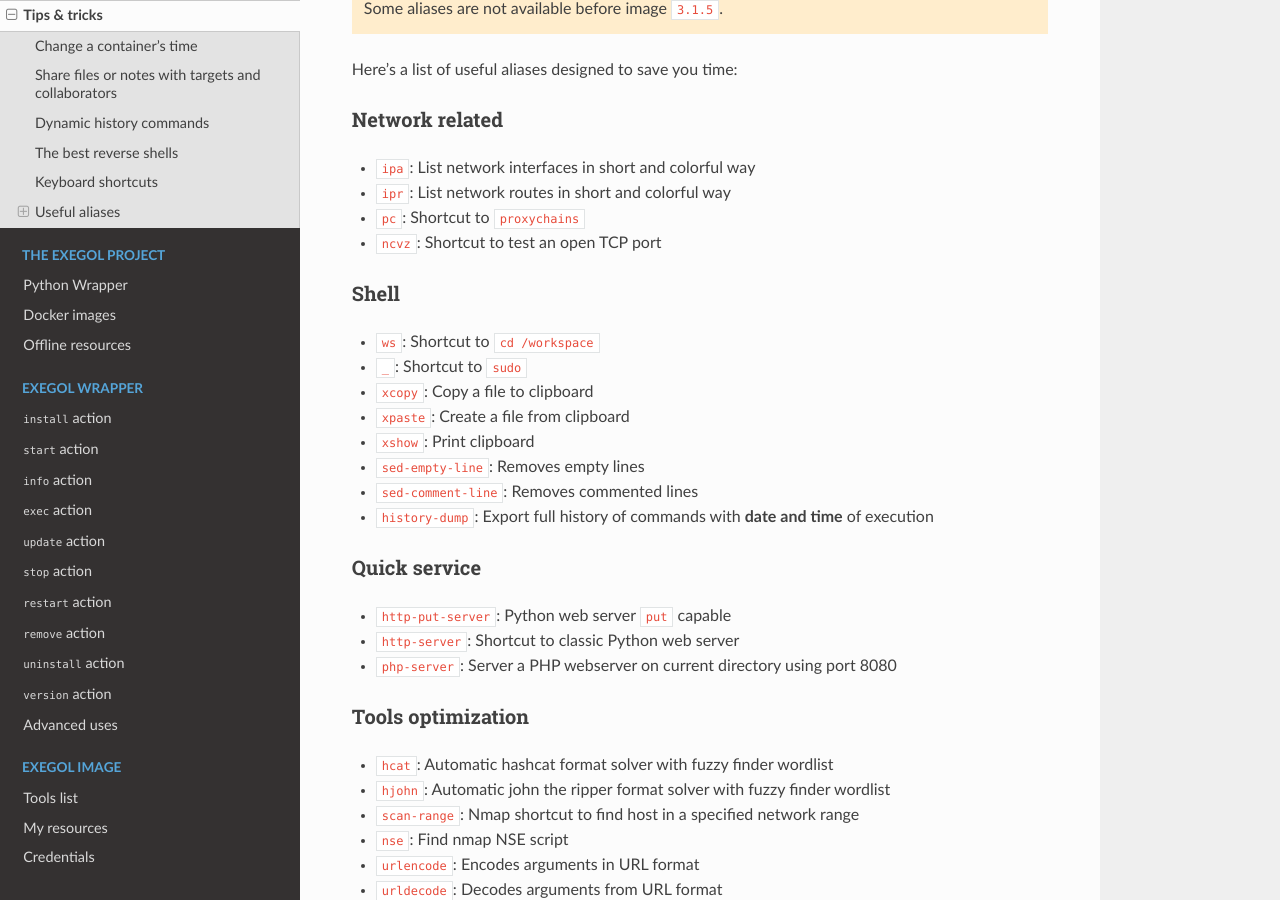
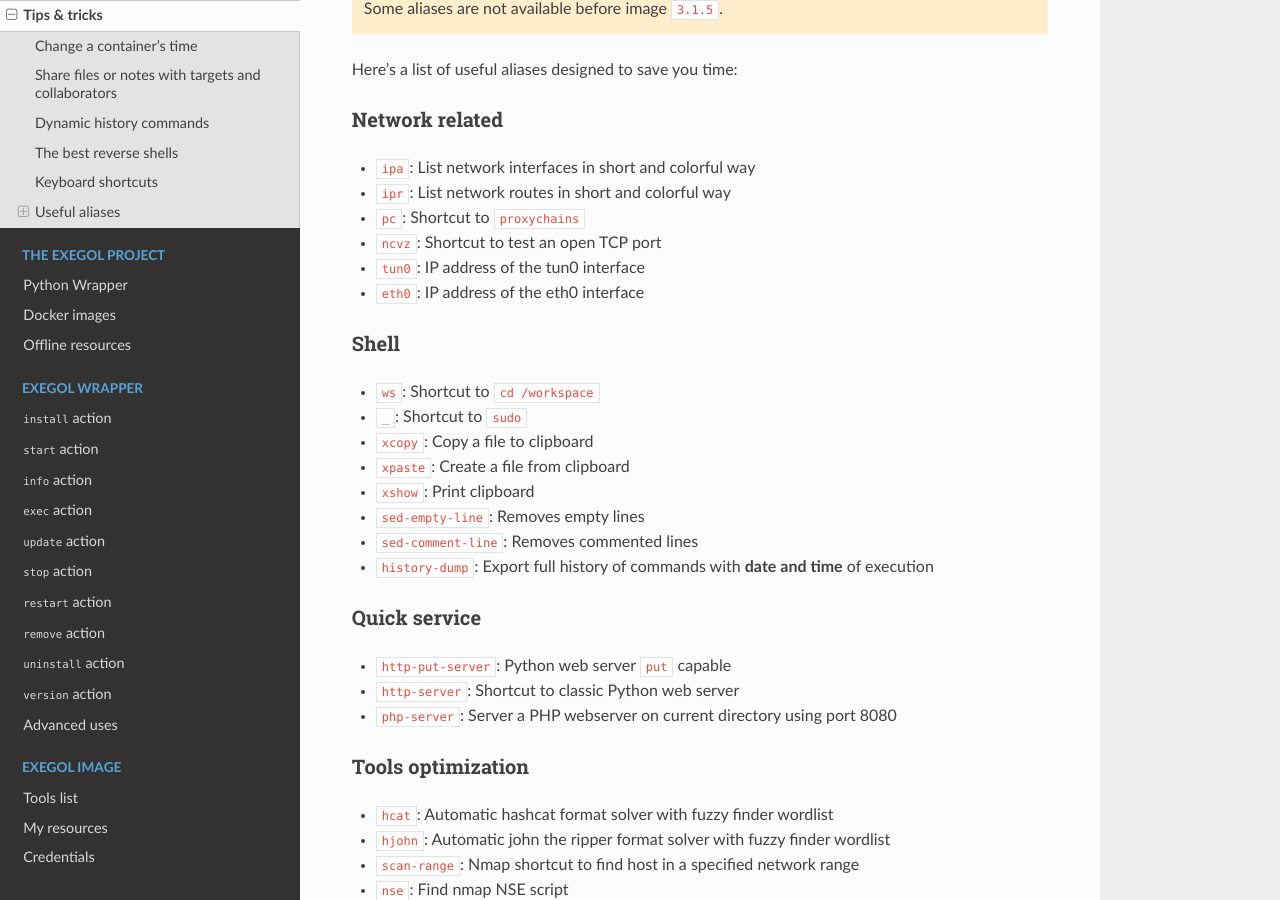
Before and after one commit to ThePorgs/Exegol-docs, a Sphinx documentation site: the page built from source/getting-started/tips-and-tricks.rst, in a window 1280 px wide and 900 px high, scrolled down 2934 px. Built offline with Sphinx 7.4.7 and the Read the Docs theme 3.1.0, drawn with Linux system fonts in a browser that asks for light colours.

Commit message:
Add aliases from PR #388

```diff
--- a/source/getting-started/tips-and-tricks.rst
+++ b/source/getting-started/tips-and-tricks.rst
@@ -110,6 +110,8 @@ Network related
 * ``ipr``: List network routes in short and colorful way
 * ``pc``: Shortcut to ``proxychains``
 * ``ncvz``: Shortcut to test an open TCP port
+* ``tun0``: IP address of the tun0 interface
+* ``eth0``: IP address of the eth0 interface
 
 Shell
 -----
```
